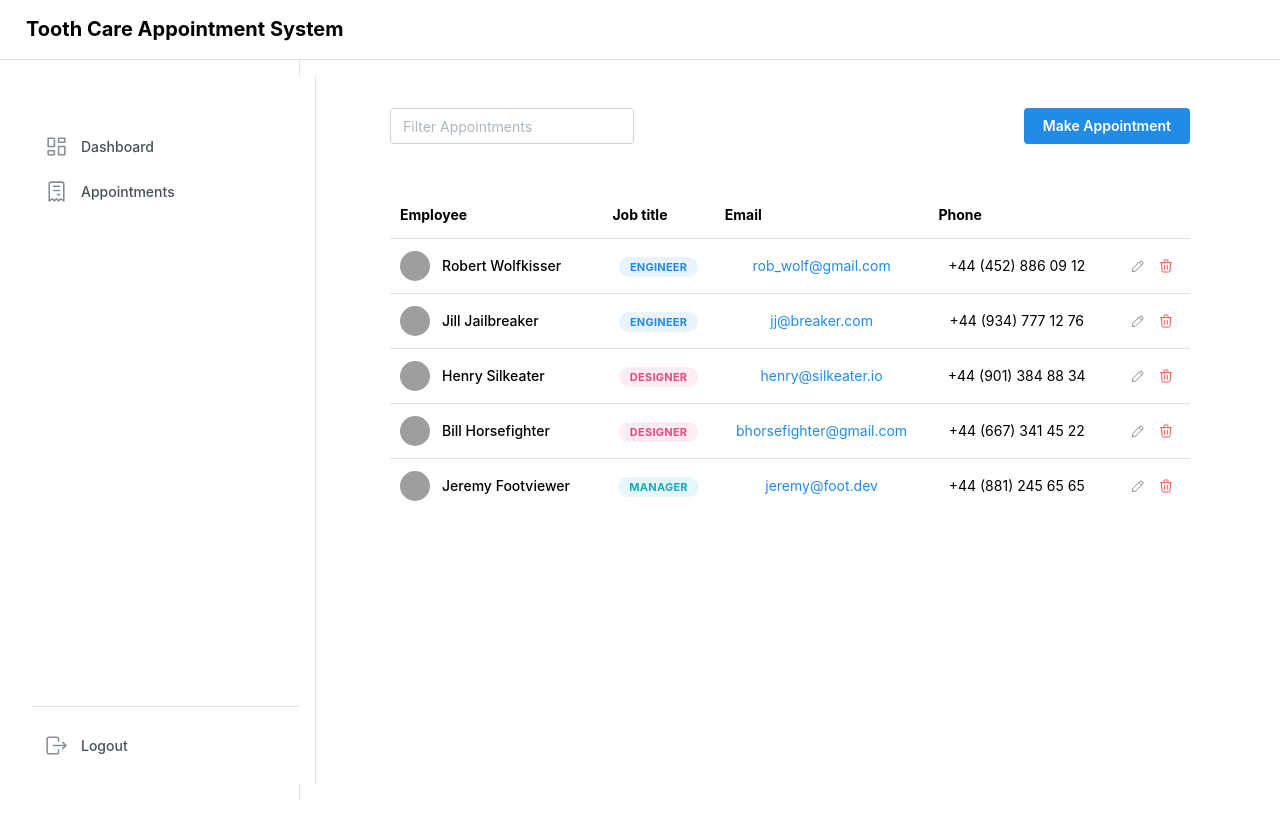
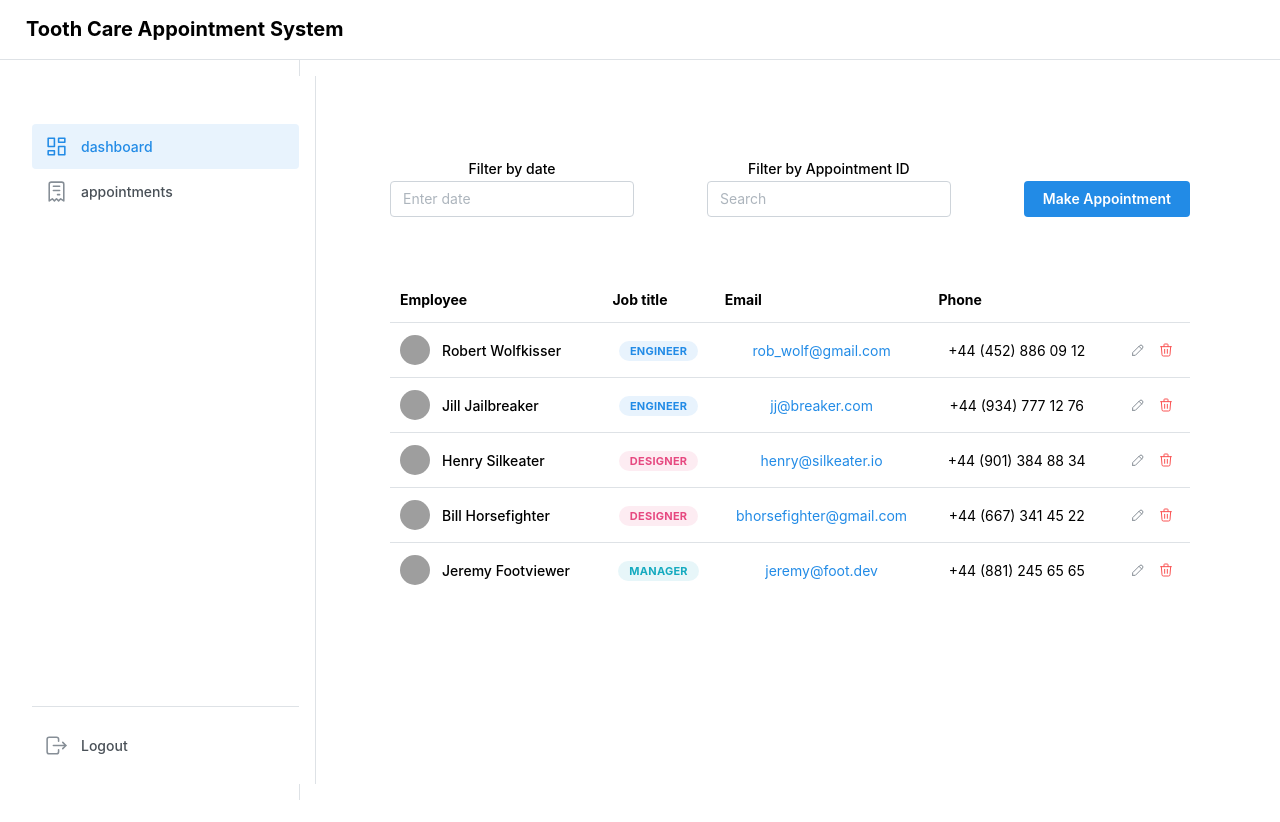
Before and after one commit to AhnafAhamed/tooth-care, a React (Vite) app: page / in a window 1280 px wide. Shown: the top 822 px of the page. Built offline with nearby package versions, Linux system fonts and the light colour scheme; grey boxes are pictures that could not be loaded.

Commit message:
ui updates

```diff
--- a/src/components/AppointmentList.tsx
+++ b/src/components/AppointmentList.tsx
@@ -7,8 +7,13 @@ import {
   ActionIcon,
   Anchor,
   rem,
+  Button,
+  Flex,
+  TextInput,
 } from "@mantine/core";
+import { DateInput } from "@mantine/dates";
 import { IconPencil, IconTrash } from "@tabler/icons-react";
+import { useState } from "react";
 
 const data = [
   {
@@ -60,6 +65,7 @@ const jobColors: Record<string, string> = {
 };
 
 export function AppointmentList() {
+  const [date, setDate] = useState<Date | null>(null);
   const rows = data.map((item) => (
     <Table.Tr key={item.name}>
       <Table.Td>
@@ -104,6 +110,18 @@ export function AppointmentList() {
   ));
 
   return (
+    <div>
+      <Flex justify="space-between" align="flex-end" mb={60} mt={48}>
+        {" "}
+        <DateInput
+          value={date}
+          onChange={setDate}
+          label="Filter by date"
+          placeholder="Enter date"
+        />
+        <TextInput label="Filter by Appointment ID" placeholder="Search" />
+        <Button>Make Appointment</Button>
+      </Flex>
       <Table.ScrollContainer minWidth={800}>
         <Table verticalSpacing="sm">
           <Table.Thead>
@@ -118,5 +136,6 @@ export function AppointmentList() {
           <Table.Tbody>{rows}</Table.Tbody>
         </Table>
       </Table.ScrollContainer>
+    </div>
   );
 }
--- a/src/components/Navbar.tsx
+++ b/src/components/Navbar.tsx
@@ -5,14 +5,16 @@ import {
   IconReceipt,
 } from "@tabler/icons-react";
 import classes from "./Navbar.module.css";
+import { useNavigate } from "react-router-dom";
 
 const data = [
-  { link: "", label: "Dashboard", icon: IconLayoutDashboard },
-  { link: "", label: "Appointments", icon: IconReceipt },
+  { link: "/", label: "dashboard", icon: IconLayoutDashboard },
+  { link: "/appointments", label: "appointments", icon: IconReceipt },
 ];
 
 export function Navbar() {
-  const [active, setActive] = useState("Billing");
+  const [active, setActive] = useState("dashboard");
+  const navigate = useNavigate();
 
   const links = data.map((item) => (
     <a
@@ -23,6 +25,7 @@ export function Navbar() {
       onClick={(event) => {
         event.preventDefault();
         setActive(item.label);
+        navigate(item.link);
       }}
     >
       <item.icon className={classes.linkIcon} stroke={1.5} />
--- a/src/views/Dashboard.tsx
+++ b/src/views/Dashboard.tsx
@@ -1,23 +1,9 @@
-import { useState } from "react";
 import { AppointmentList } from "../components/AppointmentList";
 import { DashboardLayout } from "../components/DashboardLayout";
-import { Button, Flex } from "@mantine/core";
-import { DateInput } from "@mantine/dates";
 
 export function Dashboard() {
-  const [date, setDate] = useState<Date | null>(null);
   return (
     <DashboardLayout>
-      <Flex justify="space-between">
-        {" "}
-        <DateInput
-          value={date}
-          onChange={setDate}
-          placeholder="Filter Appointments"
-        />
-        <Button mb={48}>Make Appointment</Button>
-      </Flex>
-
       <AppointmentList></AppointmentList>
     </DashboardLayout>
   );
```
Also changed, not shown: src/views/Appointments.tsx (added). Lines whose indentation alone changed are shown as unchanged.
